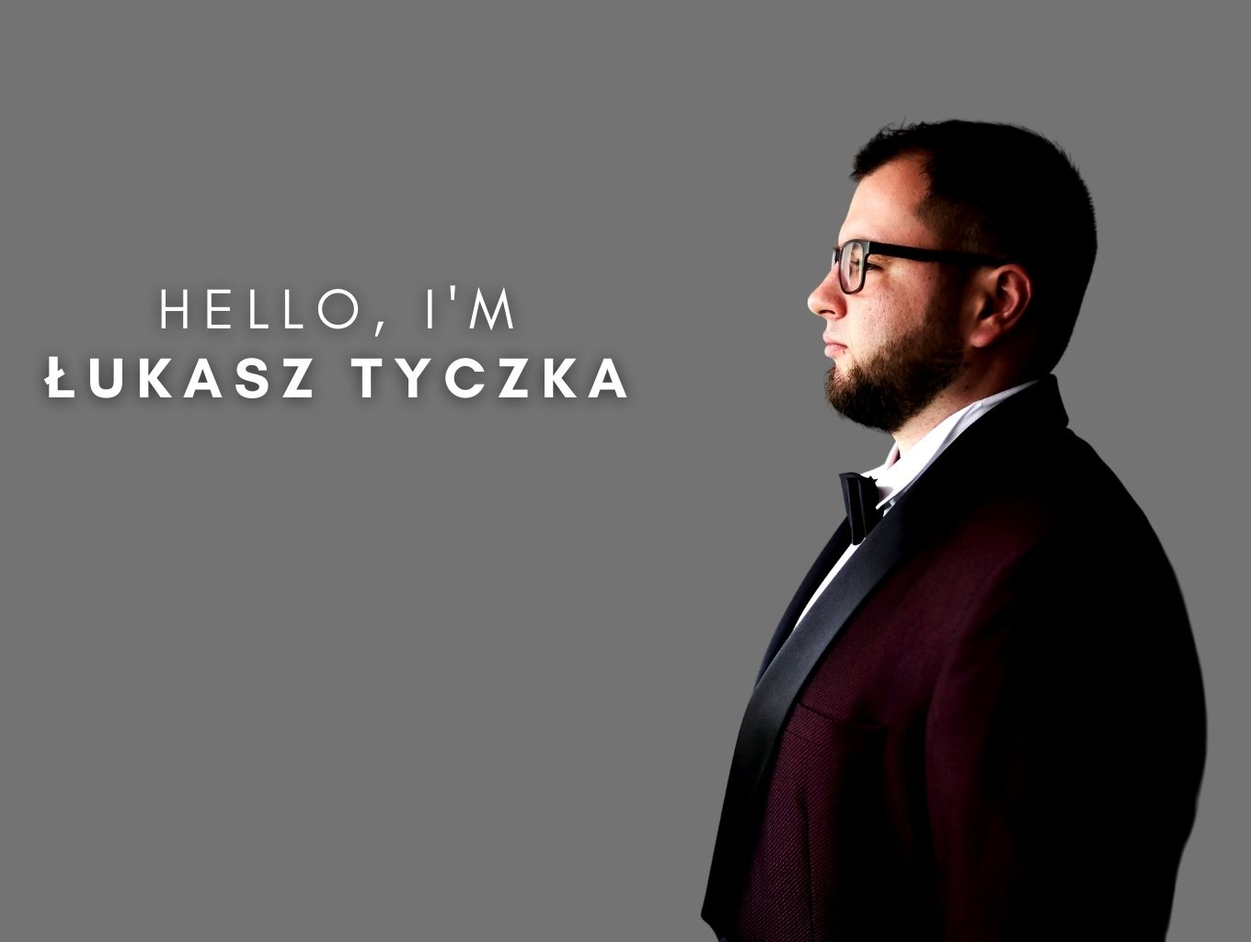
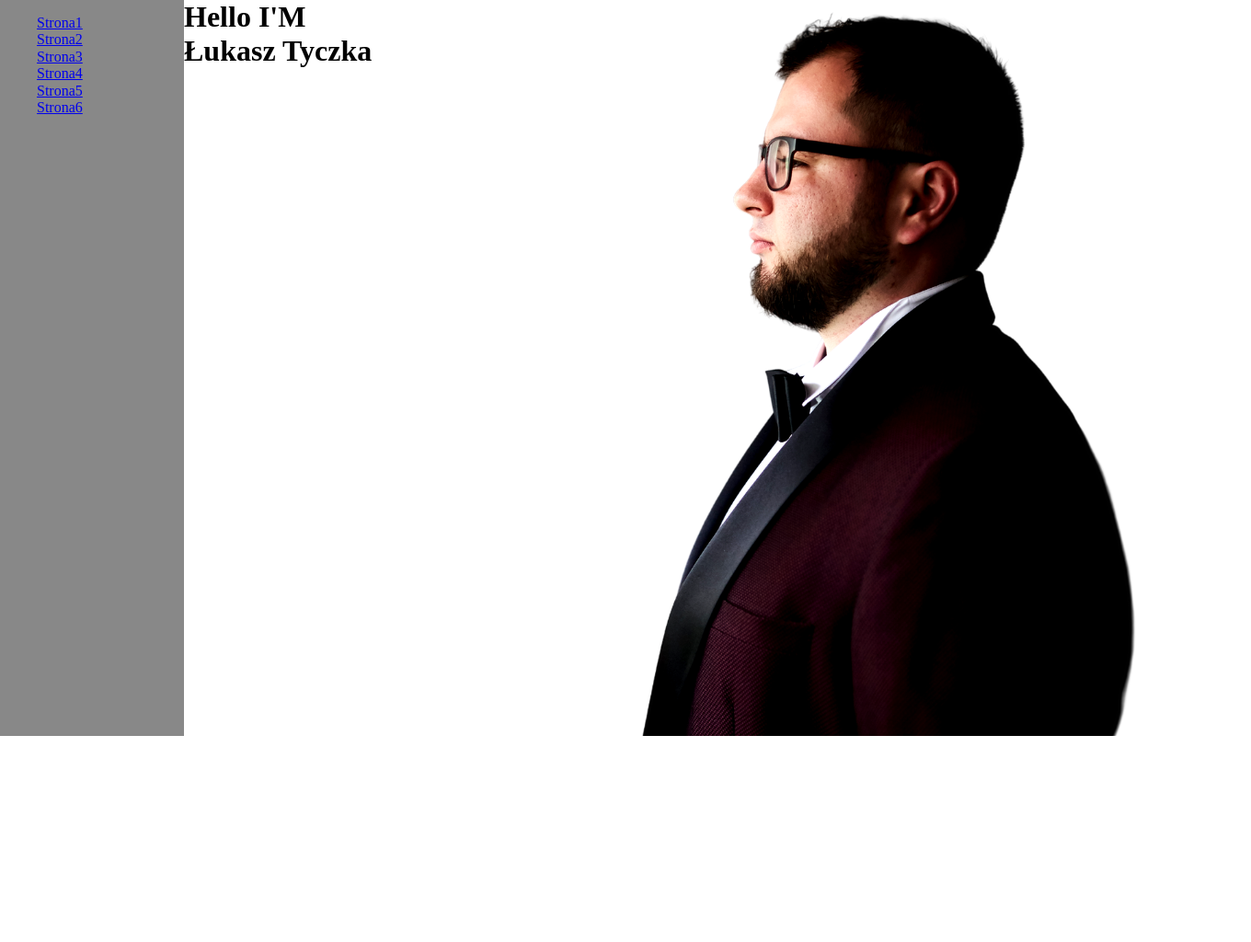
Before and after one commit to lukaszTyczka/hompagev2, a website built with webpack: page src/pages/index.html in a window 1280 px wide. Shown: the whole page at 92% size, 1360 px wide, since content can reach past the window. After the commit the page ends 800 px from the top, so only its background shows below. Built offline with nearby package versions, Linux system fonts and the light colour scheme.

Commit message:
basic layout

```diff
--- a/src/pages/index.html
+++ b/src/pages/index.html
@@ -12,9 +12,32 @@
 
 </head>
 <body>
-  <div class="hello">
-    <img src="../assets/img/HeroPageV2WithBackgroundAndText.jpg" alt="WTF " />
-    <span> Hi!!</span>
-  </div>
+  <nav class="menu">
+    <ul class="menu__items">
+      <li class="menu__item">
+        <a class="menu__item--link" href="#">Strona1</a>
+      </li>
+      <li class="menu__item">
+        <a class="menu__item--link" href="#">Strona2</a>
+      </li>
+      <li class="menu__item">
+        <a class="menu__item--link" href="#">Strona3</a>
+      </li>
+      <li class="menu__item">
+        <a class="menu__item--link" href="#">Strona4</a>
+      </li>
+      <li class="menu__item">
+        <a class="menu__item--link" href="#">Strona5</a>
+      </li>
+      <li class="menu__item">
+        <a class="menu__item--link" href="#">Strona6</a>
+      </li>
+    </ul>
+  </nav>
+  <main>
+    <section class="hero">
+      <h1 class="hero__title">Hello I'M <br> <span class="hero__title--special">Łukasz Tyczka</span></h1>
+    </section>
+  </main>
 </body>
 </html>
--- a/src/scss/_variables.scss
+++ b/src/scss/_variables.scss
@@ -1,2 +1,3 @@
+$navBackgroundColor: #888;
 $background: #fff;
 $fontColor: #000;
--- a/src/scss/main.scss
+++ b/src/scss/main.scss
@@ -1,12 +1,24 @@
 @import '~normalize.css';
+@import '_variables';
 
-@import '_variables';
+@import './module/menu.scss';
+@import './module/hero.scss';
+html {
+    box-sizing: border-box;
+}
+*,
+*:after,
+*:before {
+    box-sizing: inherit;
+}
 
 body {
     background: $background;
     color: $fontColor;
     display: flex;
-    align-items: center;
-    justify-content: center;
     min-height: 100vh;
 }
+
+main {
+    width: 100%;
+}
--- /dev/null
+++ b/src/scss/module/hero.scss
@@ -0,0 +1,11 @@
+.hero {
+    height: 100%;
+    width: 100%;
+    padding-left: 200px;
+    background: url('../assets/img/HeroImage.png');
+    background-position: right;
+    background-repeat: no-repeat;
+    &__title {
+        margin: 0;
+    }
+}
--- /dev/null
+++ b/src/scss/module/menu.scss
@@ -0,0 +1,9 @@
+.menu {
+    position: fixed;
+    background: $navBackgroundColor;
+    width: 200px;
+    height: 100vh;
+    &__items {
+        list-style: none;
+    }
+}
```
Also changed, not shown: package.json (indentation only), src/assets/img/HeroImage.png (added).
